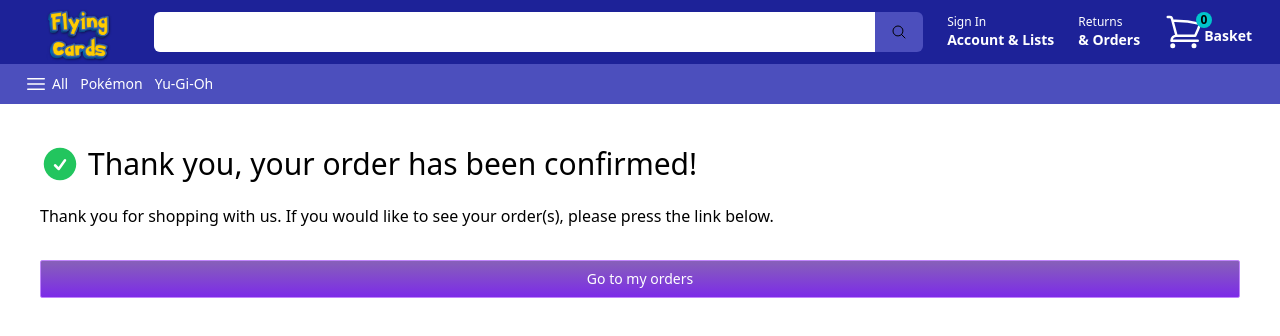
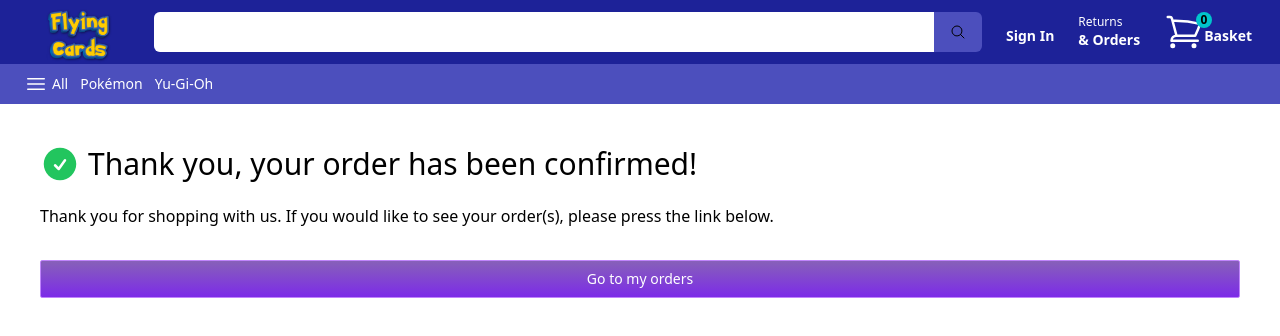
Before and after one commit to TheReconJacob/FlyingCards2, a Next.js app: page /success in a window 1280 px wide. Shown: the top 336 px of the page. Built offline with nearby package versions, Linux system fonts and the light colour scheme; no server answers.

Commit message:
Add sign out drop down

```diff
--- a/src/components/Header.tsx
+++ b/src/components/Header.tsx
@@ -8,10 +8,12 @@ import Image from "next/image";
 import { useRouter } from "next/router";
 import { useSelector } from "react-redux";
 import { selectItems } from "../slices/basketSlice";
+import { useState } from "react";
 
 type Props = {};
 
 const Header = (props: Props) => {
+  const [dropdownOpen, setDropdownOpen] = useState(false);
   const { data: session, status } = useSession();
   const loading = status === "loading";
   const router = useRouter();
@@ -42,11 +44,26 @@ const Header = (props: Props) => {
         {/* right menu */}
         <div className="text-white flex items-center text-xs space-x-6 mx-6 whitespace-nowrap">
           <div
-            onClick={!session ? () => signIn() : () => signOut()}
-            className="link"
+            onMouseEnter={() => setDropdownOpen(true)}
+            onMouseLeave={() => setDropdownOpen(false)}
+            className="link relative"
           >
-            <p>{session ? `Hello, ${session.user.name}` : "Sign In"}</p>
-            <p className="font-extrabold md:text-sm">Account & Lists</p>
+            {session ? (
+              <>
+                <p className="font-extrabold text-sm mt-2">Hello, {session.user.name}</p>
+                {dropdownOpen && (
+                  <div className="absolute top-full right-0 bg-[#1d2298] text-white p-2 rounded-md shadow-md">
+                    <button onClick={() => signOut()} className="link">
+                      Sign Out
+                    </button>
+                  </div>
+                )}
+              </>
+            ) : (
+              <button onClick={() => signIn()} className="link">
+                <p className="font-extrabold text-sm mt-2">Sign In</p>
+              </button>
+            )}
           </div>
           <div
             onClick={() => session && router.push("/orders")}
```
